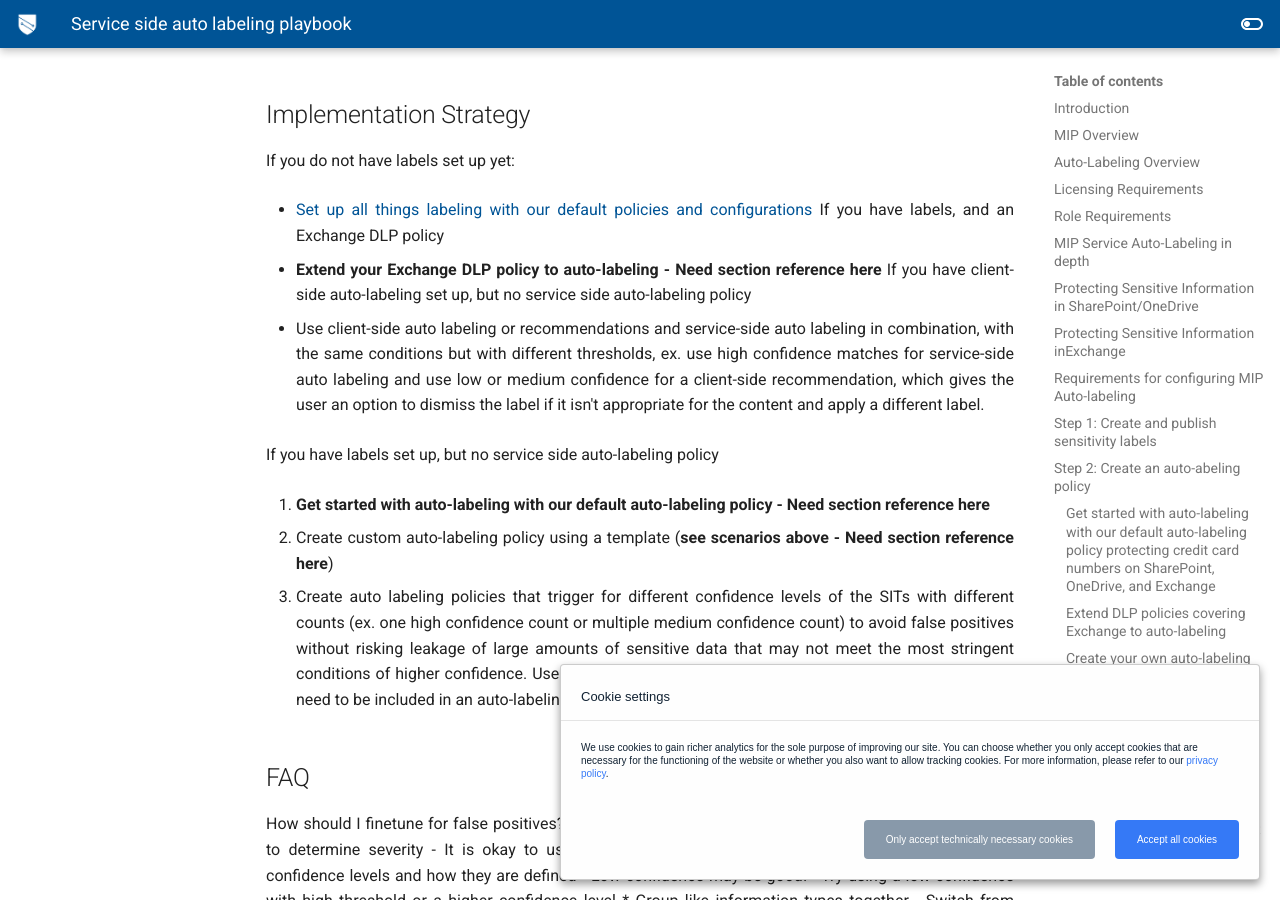
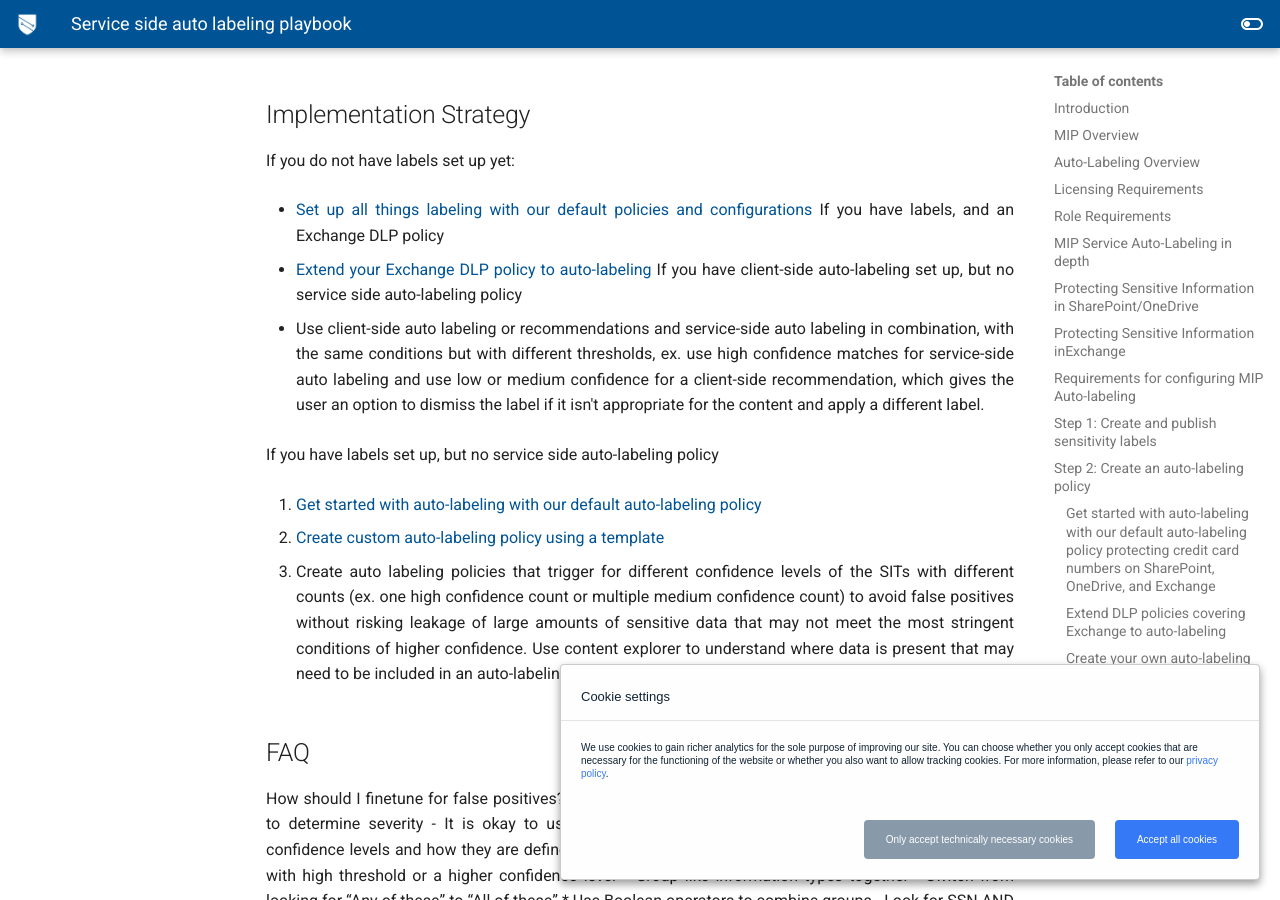
Before and after one commit to microsoft/ComplianceCxE, an MkDocs documentation site: the page built from docs/playbooks/service-side-auto-labeling.md, in a window 1280 px wide and 900 px high, scrolled down 17969 px. Built offline with MkDocs 1.6.1 and Material for MkDocs 9.7.7, drawn with Linux system fonts in a browser that asks for light colours; comment, search, counter and statistics services are not loaded; some of the changed text lies outside the part shown.

Commit message:
Update service-side-auto-labeling.md

```diff
--- a/docs/playbooks/service-side-auto-labeling.md
+++ b/docs/playbooks/service-side-auto-labeling.md
@@ -180,7 +180,7 @@
 You will only see this option if you have not set up labeling, in-app labeling recommendation, auto-labeling policy, Teams DLP, or DLP for devices. If you have already set up an auto-labeling policy, you will not be shown this banner but can configure our default auto-labeling policy on your own
 [Learn about the default labels and policies for Microsoft Information Protection - Microsoft 365 Compliance | Microsoft Docs](https://docs.microsoft.com/en-us/microsoft-365/compliance/mip-easy-trials?view=o365-worldwide#service-side-auto-labeling)
 
-## Step 2: Create an auto-abeling policy
+## Step 2: Create an auto-labeling policy
 ### Get started with auto-labeling with our default auto-labeling policy protecting credit card numbers on SharePoint, OneDrive, and Exchange
 If you already have your labels set up but have not create any auto-labeling policies;
 In the [Microsoft 365 compliance center](https://go.microsoft.com/fwlink/p/?linkid=2077149), navigate to sensitivity labels:
@@ -345,16 +345,16 @@
 * [Set up all things labeling with our default policies and configurations](#step-1-create-and-publish-sensitivity-labels)
 If you have labels, and an Exchange DLP policy
 
-* **Extend your Exchange DLP policy to auto-labeling - Need section reference here**
+* [Extend your Exchange DLP policy to auto-labeling](#extend-dlp-policies-covering-exchange-to-auto-labeling)
 If you have client-side auto-labeling set up, but no service side auto-labeling policy
 
 * Use client-side auto labeling or recommendations and service-side auto labeling in combination, with the same conditions but with different thresholds, ex. use high confidence matches for service-side auto labeling and use low or medium confidence for a client-side recommendation, which gives the user an option to dismiss the label if it isn't appropriate for the content and apply a different label.
 
 If you have labels set up, but no service side auto-labeling policy
 
-1. **Get started with auto-labeling with our default auto-labeling policy - Need section reference here**
+1. [Get started with auto-labeling with our default auto-labeling policy](#get-started-with-auto-labeling-with-our-default-auto-labeling-policy-protecting-credit-card-numbers-on-sharepoint-onedrive-and-exchange)
 
-1. Create custom auto-labeling policy using a template (**see scenarios above - Need section reference here**)
+1. [Create custom auto-labeling policy using a template](#auto-labeling-use-cases-from-our-customers)
 
 1. Create auto labeling policies that trigger for different confidence levels of the SITs with different counts (ex. one high confidence count or multiple medium confidence count) to avoid false positives without risking leakage of large amounts of sensitive data that may not meet the most stringent conditions of higher confidence.
 Use content explorer to understand where data is present that may need to be included in an auto-labeling policy.
```
